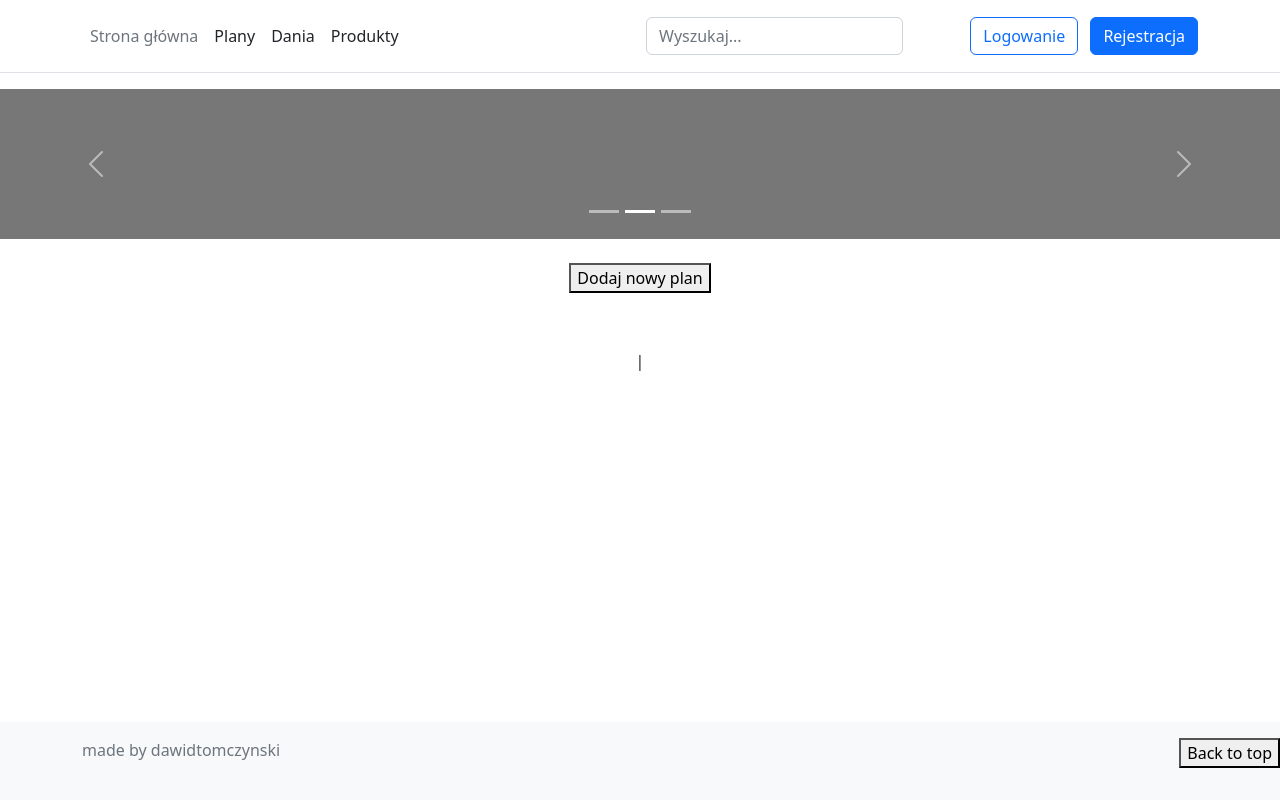
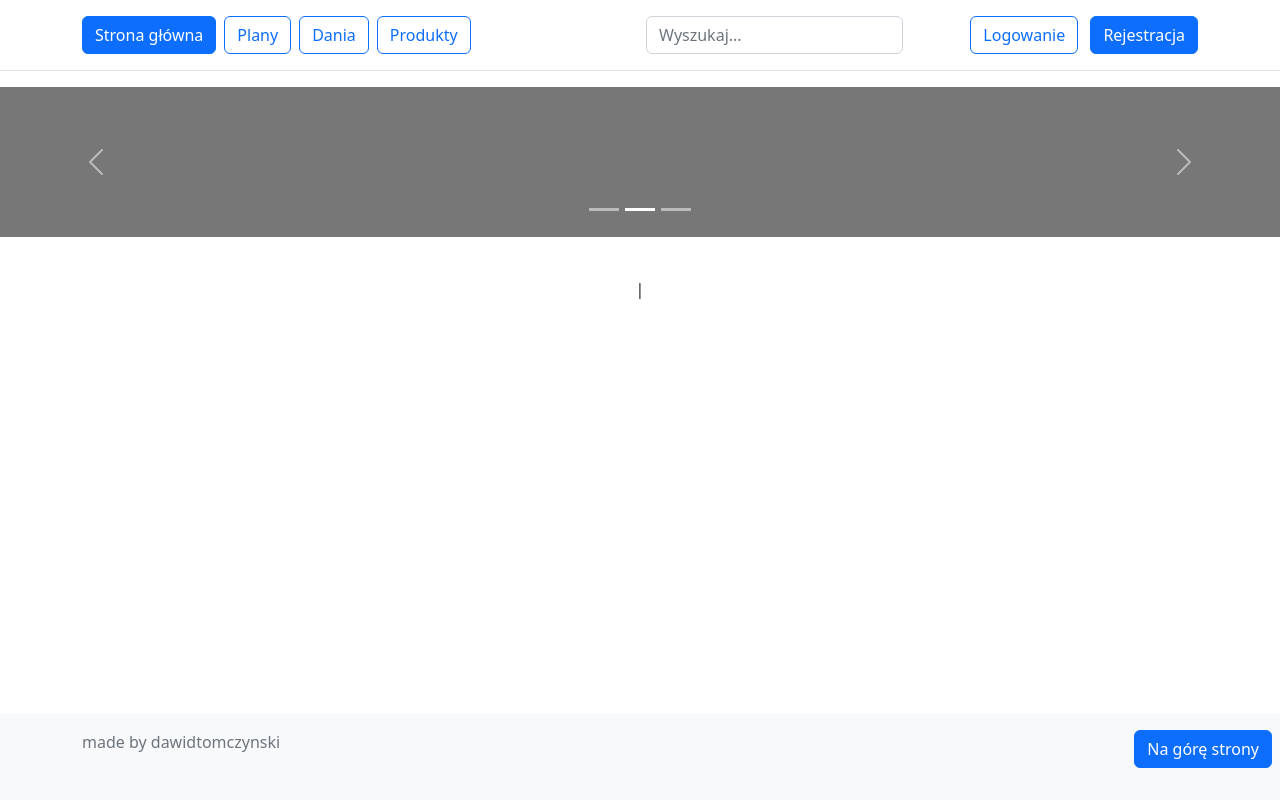
Before and after one commit to dawidtomczynski/Przemyslane_Zakupy, a Django app: template templates/plans.html in a window 1280 px wide. Run offline with Django 3.2, Linux system fonts and the light colour scheme; the template is opened without the code that fills it, so the values that code supplies are empty; parts of the project's set-up code (start-up, migrations or seed data) failed here and were passed over.

Commit message:
all-plans-views

```diff
--- a/Przemyslane_Zakupy/urls.py
+++ b/Przemyslane_Zakupy/urls.py
@@ -32,6 +32,6 @@ urlpatterns = [
     path('profile/delete/', v.UserDeleteView.as_view()),
     path('plans/add/', v.PlanAddView.as_view()),
     path('plans/<int:plan_id>/', v.PlanDetailsView.as_view()),
-    path('plans/edit/<int:plan_id>', v.PlanModifyView.as_view()),
-    path('plans/delete/<int:plan_id>', v.PlanDeleteView.as_view())
+    path('plans/edit/<int:plan_id>/', v.PlanModifyView.as_view()),
+    path('plans/delete/<int:plan_id>/', v.PlanDeleteView.as_view()),
 ]
--- a/templates/add_plan.html
+++ b/templates/add_plan.html
@@ -3,8 +3,8 @@
     <div style="text-align: center">
     {% if not msg %}
         <form method="post">
+            <p><input type="submit" value="Zapisz plan"></p>
             {{ form.as_p }}
-            <input type="submit" value="Zapisz plan">
             {% csrf_token %}
         </form>
     {% else %}
--- a/templates/base.html
+++ b/templates/base.html
@@ -16,10 +16,10 @@
 {#        </a>#}
 
         <ul class="nav col-12 col-lg-auto me-lg-auto mb-2 justify-content-center mb-md-0">
-          <li><a href="/" class="nav-link px-2 link-secondary">Strona główna</a></li>
-          <li><a href="/plans/" class="nav-link px-2 link-dark">Plany</a></li>
-          <li><a href="/meals/" class="nav-link px-2 link-dark">Dania</a></li>
-          <li><a href="/products/" class="nav-link px-2 link-dark">Produkty</a></li>
+          <li><a href="/"><button type="button" class="btn btn-primary me-2">Strona główna</button></a></li>
+          <li><a href="/plans/"><button type="button" class="btn btn-outline-primary me-2">Plany</button></a></li>
+          <li><a href="/meals/"><button type="button" class="btn btn-outline-primary me-2">Dania</button></a></li>
+          <li><a href="/products/"><button type="button" class="btn btn-outline-primary me-2">Produkty</button></a></li>
         </ul>
 
         <form class="col-12 col-lg-auto mb-3 mb-lg-0 me-lg-3" role="search">
@@ -108,7 +108,7 @@
         {% endblock %}
     </main>
     <footer class="footer mt-auto py-3 bg-light" style="margin-top: auto">
-        <p class="float-end"><a href="#"><button>Back to top</button></a></p>
+        <p class="float-end"><a href="#"><button type="button" class="btn btn-primary me-2">Na górę strony</button></a></p>
   <div class="container">
     <span class="text-muted">made by dawidtomczynski</span>
   </div>
--- a/templates/plan_details.html
+++ b/templates/plan_details.html
@@ -12,9 +12,8 @@
             {% endfor %}
         </ul>
         {% if user.is_authenticated and plan.user_id == user.id %}
-            <p><a href="/plans/add_meal/{{ plan.id }}"><button>Dodaj danie do planu</button></a></p>
-            <a href="/plans/edit/{{ plan.id }}"><button>Edytuj plan</button></a>
-            <a href="/plans/delete/{{ plan.id }}"><button>Usuń plan</button></a>
+            <a href="/plans/edit/{{ plan.id }}"><button type="button" class="btn btn-outline-primary me-2">Edytuj plan</button></a>
+            <a href="/plans/delete/{{ plan.id }}"><button type="button" class="btn btn-outline-primary me-2">Usuń plan</button></a>
         {% endif %}
     </div>
 {% endblock %}
--- a/templates/plans.html
+++ b/templates/plans.html
@@ -53,9 +53,11 @@
       <span class="carousel-control-next-icon" aria-hidden="true"></span>
       <span class="visually-hidden">Next</span>
     </button>
-  </div>
+  </div><br>
     <div style="text-align: center">
-        <br><p><a href="/plans/add/"><button>Dodaj nowy plan</button></a></p><br>
+    {% if user.is_authenticated %}
+        <br><p><a href="/plans/add/"><button type="button" class="btn btn-outline-primary me-2">Dodaj nowy plan</button></a></p><br>
+    {% endif %}
     <ul>
         {% for plan in plans %}
             <li><a href="/plans/{{ plan.id }}">{{ plan.name }}</a>, dla {{ plan.persons }} osób, koszt całkowity: {{ plan|plan_cost }} zł</li>
--- a/web_app/forms.py
+++ b/web_app/forms.py
@@ -57,3 +57,4 @@ class PlanAddForm(f.Form):
     name = f.CharField(max_length=64, label='Nazwa planu')
     type = f.ChoiceField(choices=TYPES, label='Typ planu')
     persons = f.IntegerField(label='Dla ilu osób')
+    meal = f.ModelMultipleChoiceField(queryset=m.Meal.objects.filter(), widget=f.CheckboxSelectMultiple, label='Dania:')
```
Also changed, not shown: web_app/views.py (+19 -10 lines).
